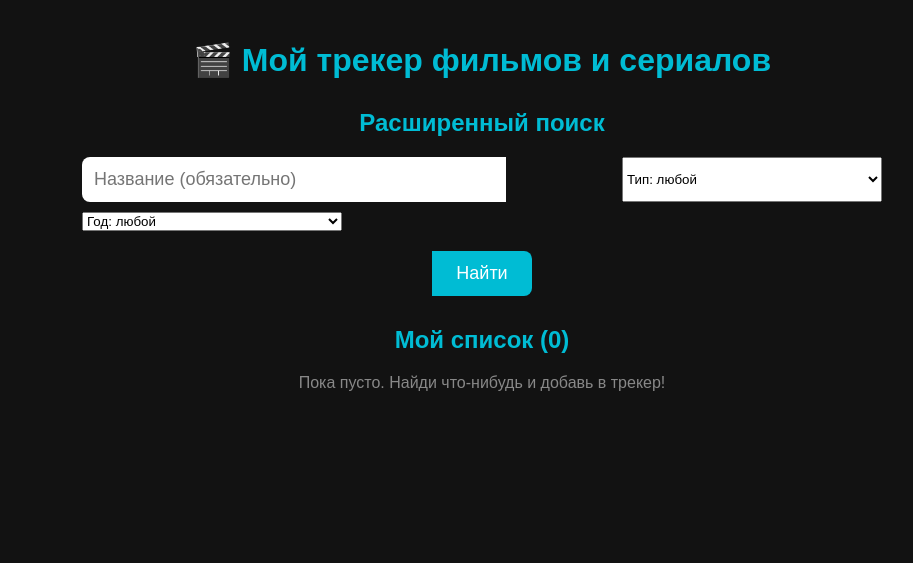
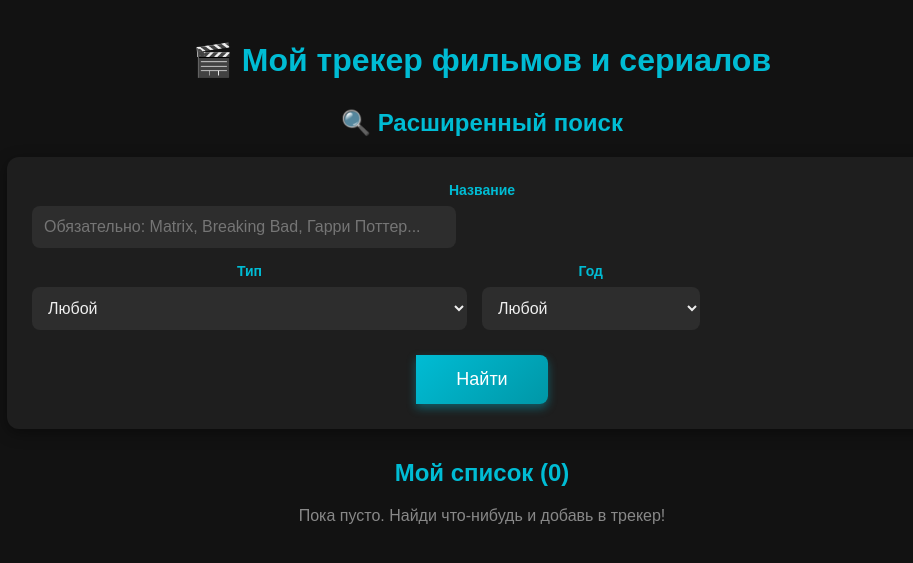
Before and after one commit to Soviion/Film-tracker, a FastAPI app: page / in a window 1280 px wide. Shown: the top 563 px of the page, without its empty margins (158-1071 px from the left). Run offline with FastAPI, Linux system fonts and the light colour scheme.

Commit message:
fix research, fix style.css, add auto-start with run_server.py

```diff
--- /dev/null
+++ b/DataBase PostgreSQL.sql
@@ -0,0 +1,2 @@
+select * from users;
+select * from watched_items;
--- a/app/main.py
+++ b/app/main.py
@@ -51,3 +51,7 @@ async def add_to_list(item: WatchedItemCreate, db: Session = Depends(get_db)):
     if not result:
         raise HTTPException(400, "Этот фильм/сериал уже в вашем списке")
     return result
+
+if __name__ == "__main__":
+    import uvicorn
+    uvicorn.run("app.main:app", host="127.0.0.1", port=8000, reload=True)
--- /dev/null
+++ b/run_server.py
@@ -0,0 +1,4 @@
+import uvicorn
+
+if __name__ == "__main__":
+    uvicorn.run("app.main:app", host="127.0.0.1", port=8000, reload=True)
--- a/static/style.css
+++ b/static/style.css
@@ -102,3 +102,82 @@ button:hover {
     color: #ff5252;
     margin: 50px 0;
 }
+
+.search h2 {
+    margin-bottom: 20px;
+}
+
+.search-form {
+    background: #1e1e1e;
+    padding: 25px;
+    border-radius: 12px;
+    box-shadow: 0 4px 15px rgba(0, 0, 0, 0.4);
+    max-width: 900px;
+    margin: 0 auto;
+}
+
+.form-grid {
+    display: grid;
+    grid-template-columns: 2fr 1fr 1fr;
+    gap: 15px;
+    align-items: end;
+}
+
+.form-group {
+    display: flex;
+    flex-direction: column;
+}
+
+.form-group.full-width {
+    grid-column: span 3;
+}
+
+.form-group label {
+    margin-bottom: 8px;
+    font-weight: bold;
+    color: #00bcd4;
+    font-size: 14px;
+}
+
+.form-group input,
+.form-group select {
+    padding: 12px;
+    border-radius: 8px;
+    border: none;
+    background: #2d2d2d;
+    color: #eee;
+    font-size: 16px;
+    outline: none;
+    transition: background 0.3s;
+}
+
+.form-group input:focus,
+.form-group select:focus {
+    background: #383838;
+    box-shadow: 0 0 0 2px #00bcd4;
+}
+
+.search-btn {
+    display: block;
+    margin: 25px auto 0;
+    padding: 14px 40px;
+    font-size: 18px;
+    background: linear-gradient(135deg, #00bcd4, #0097a7);
+    box-shadow: 0 4px 10px rgba(0, 188, 212, 0.4);
+}
+
+.search-btn:hover {
+    transform: translateY(-2px);
+    box-shadow: 0 6px 15px rgba(0, 188, 212, 0.5);
+}
+
+/* Адаптивность для мобильных */
+@media (max-width: 768px) {
+    .form-grid {
+        grid-template-columns: 1fr;
+    }
+
+    .form-group.full-width {
+        grid-column: span 1;
+    }
+}
--- a/templates/index.html
+++ b/templates/index.html
@@ -11,31 +11,48 @@
         <h1>🎬 Мой трекер фильмов и сериалов</h1>
 
         <div class="search">
-            <h2>Расширенный поиск</h2>
-            <div style="display: grid; grid-template-columns: repeat(auto-fit, minmax(200px, 1fr)); gap: 10px; max-width: 800px; margin: 0 auto;">
-                <input type="text" id="query" placeholder="Название (обязательно)" style="grid-column: span 2;">
+            <h2>🔍 Расширенный поиск</h2>
+            <div class="search-form">
+                <div class="form-grid">
+                    <div class="form-group full-width">
+                        <label for="query">Название</label>
+                        <input type="text" id="query" placeholder="Обязательно: Matrix, Breaking Bad, Гарри Поттер..." required>
+                    </div>
 
+                    <div class="form-group">
+                        <label for="type">Тип</label>
                         <select id="type">
-                    <option value="">Тип: любой</option>
+                            <option value="">Любой</option>
                             <option value="movie">Фильм</option>
                             <option value="series">Сериал</option>
                         </select>
+                    </div>
 
+                    <div class="form-group">
+                        <label for="year">Год</label>
                         <select id="year">
-                    <option value="">Год: любой</option>
+                            <option value="">Любой</option>
                             <option value="2025">2025</option>
                             <option value="2024">2024</option>
                             <option value="2023">2023</option>
                             <option value="2022">2022</option>
                             <option value="2021">2021</option>
                             <option value="2020">2020</option>
-                    <!-- Добавь больше лет при желании -->
+                            <option value="2019">2019</option>
+                            <option value="2018">2018</option>
+                            <option value="2017">2017</option>
+                            <option value="2016">2016</option>
+                            <option value="2015">2015</option>
                             <option value="2010">2010-е</option>
                             <option value="2000">2000-е</option>
                             <option value="1990">1990-е</option>
+                            <option value="1980">1980-е</option>
                         </select>
                     </div>
-            <button onclick="search()" style="margin-top: 20px;">Найти</button>
+                </div>
+
+                <button onclick="search()" class="search-btn">Найти</button>
+            </div>
         </div>
 
         <div id="results"></div>
```
Also changed, not shown: create_tables.py (added, +16 -0 lines), test_omdb.py (added, +59 -0 lines). Lines whose indentation alone changed are shown as unchanged.
